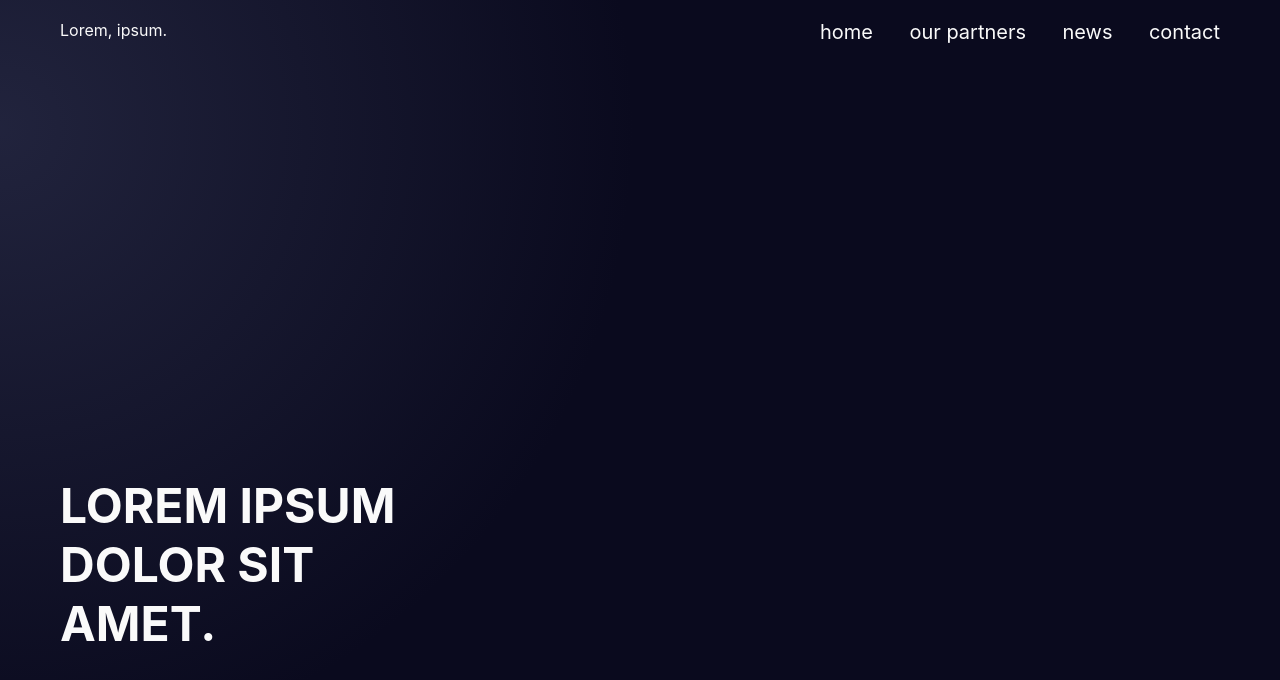
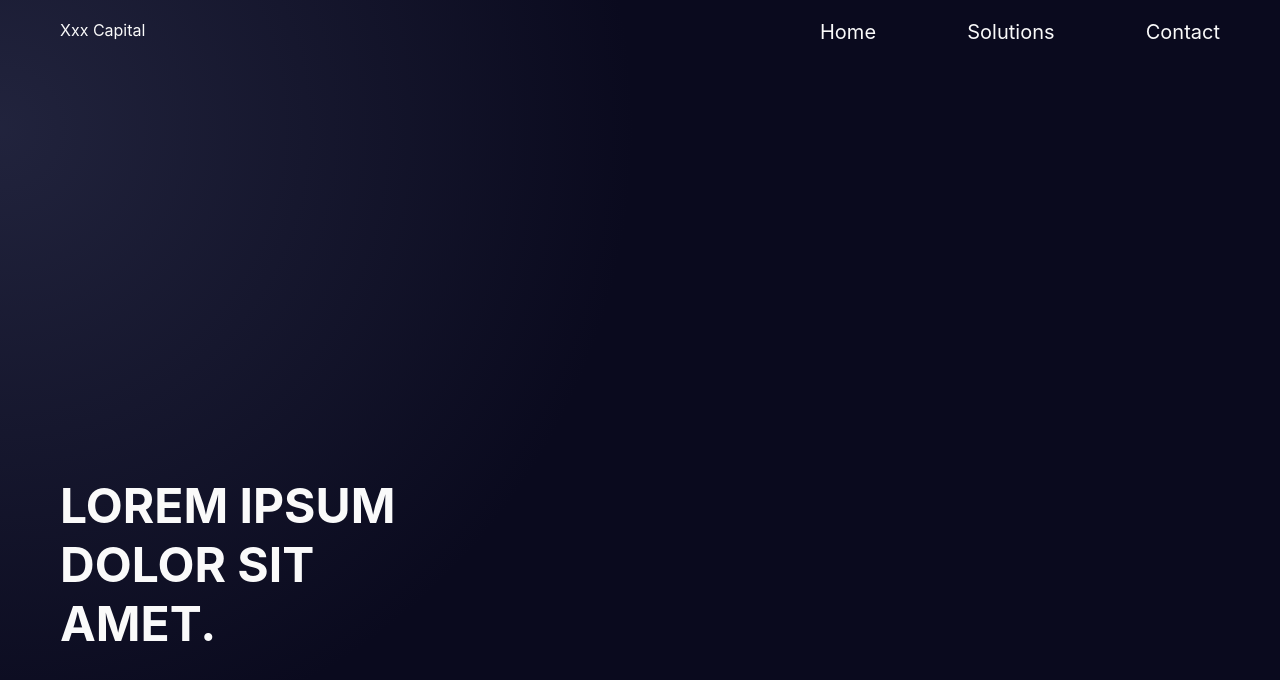
Before and after one commit to mritunjaysaha/project-1, a Next.js app: page / in a window 1280 px wide. Shown: the top 680 px of the page. Built offline with nearby package versions, Linux system fonts and the light colour scheme.

Commit message:
added dynamic texts for navbar component

```diff
--- a/pages/index.js
+++ b/pages/index.js
@@ -11,7 +11,6 @@ export default function Home() {
                 <link rel="icon" href="/favicon.ico" />
             </Head>
 
-            {/* <Navbar /> */}
             <Header />
             <Body />
 
--- /dev/null
+++ b/src/data.js
@@ -0,0 +1,7 @@
+export const navbarList = [
+    { name: "home", links: "#" },
+    { name: "solutions", links: "#" },
+    { name: "contact", links: "#" },
+];
+
+export const companyName = { name: "xxx Capital" };
--- a/src/navbar.jsx
+++ b/src/navbar.jsx
@@ -2,15 +2,9 @@ import { useState, useEffect, createRef } from "react";
 import styles from "../styles/navbar.module.scss";
 import MenuTwoToneIcon from "@material-ui/icons/MenuTwoTone";
 import CloseIcon from "@material-ui/icons/Close";
+import { navbarList, companyName } from "./data";
 
 export function Navbar() {
-    const navbarLinks = [
-        { name: "home", link: "#" },
-        { name: "our partners", link: "#" },
-        { name: "news", link: "#" },
-        { name: "contact", link: "#" },
-    ];
-
     const [isScrolled, setScrolled] = useState(false);
     const [isMenuClicked, setMenuClicked] = useState(false);
     const [viewportWidth, setViewportWidth] = useState();
@@ -49,7 +43,7 @@ export function Navbar() {
                     : `${styles.navbar}`
             }
         >
-            <div>Lorem, ipsum.</div>
+            <div>{companyName.name}</div>
 
             <MenuTwoToneIcon
                 fontSize="large"
@@ -71,7 +65,7 @@ export function Navbar() {
                     fontSize="inherit"
                     onClick={handleCloseButton}
                 />
-                {navbarLinks.map((link) => (
+                {navbarList.map((link) => (
                     <li key={link.name}>{link.name}</li>
                 ))}
             </ul>
--- a/styles/navbar.module.scss
+++ b/styles/navbar.module.scss
@@ -9,8 +9,9 @@
     padding: $padding-mobile;
     font-size: $fs-small;
 
+    text-transform: capitalize;
+
     z-index: 100;
-
     @media only screen and (min-width: 996px) {
         padding: 2rem 6rem;
     }
```
